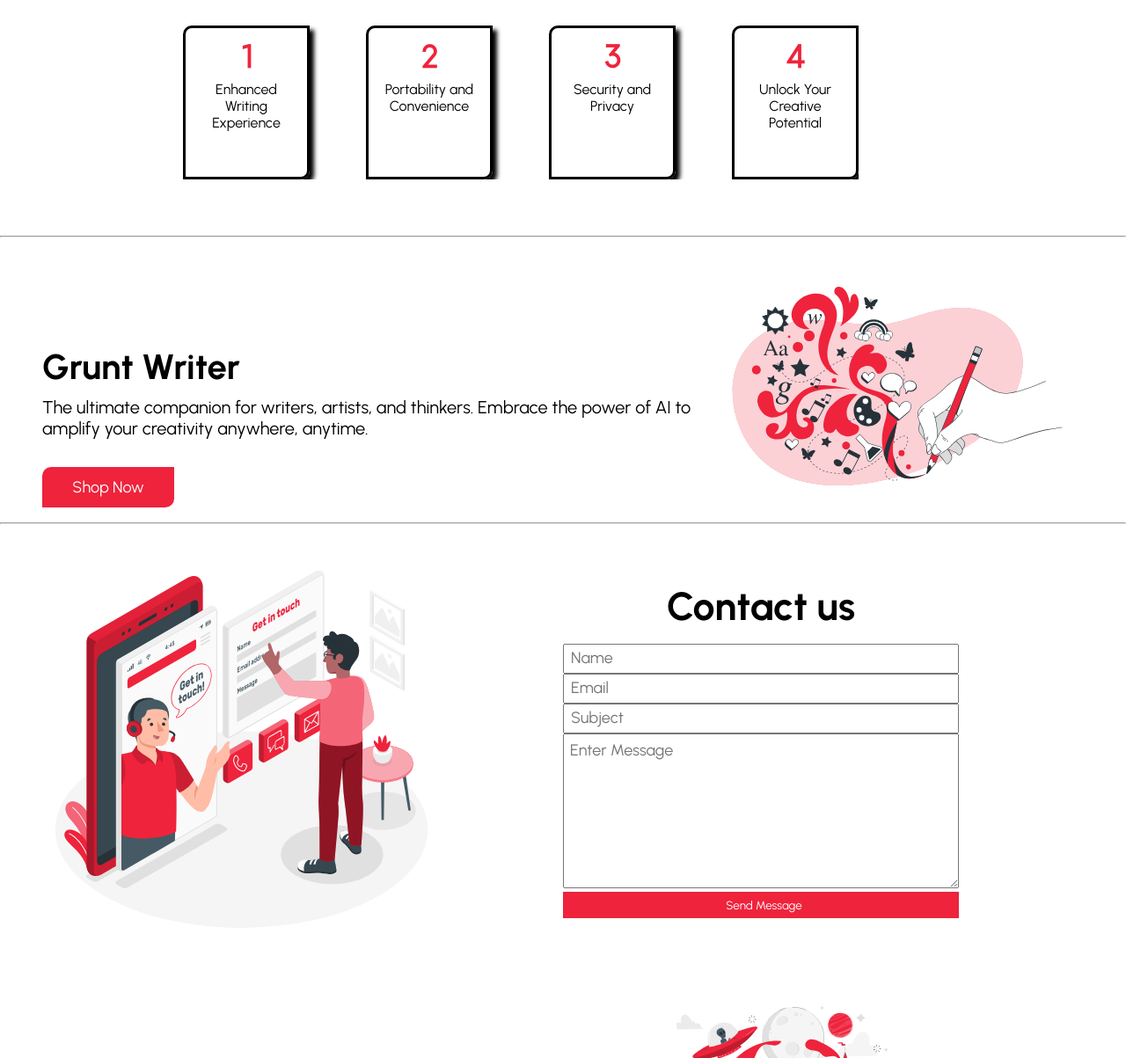
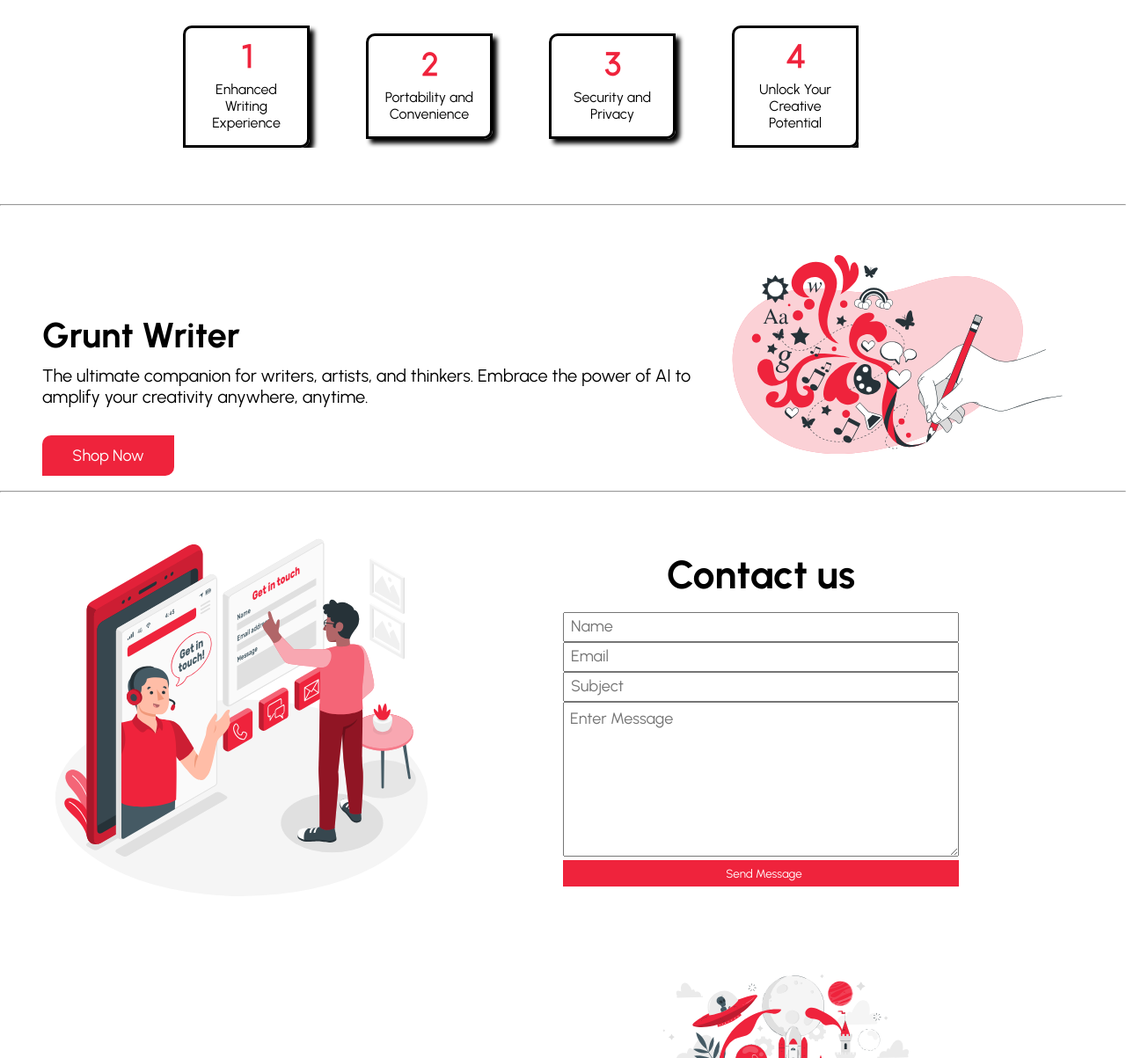
Before and after one commit to favy-codez/Grunt-project, a plain HTML site: page index.html in a window 1280 px wide. Shown: the part 1158-2361 px from the top of the page at 88% size. Drawn offline with nearby package versions, Linux system fonts and the light colour scheme.

Commit message:
added functionality

```diff
--- a/style.css
+++ b/style.css
@@ -204,7 +204,7 @@ header{
 
 .one, .two, .three, .four{
     width: 600px;
-    height: 175px;
+    /* height: 175px; */
     padding: 16px 12px;
     font-size: 1rem;
     border: 3px solid #000;
```
